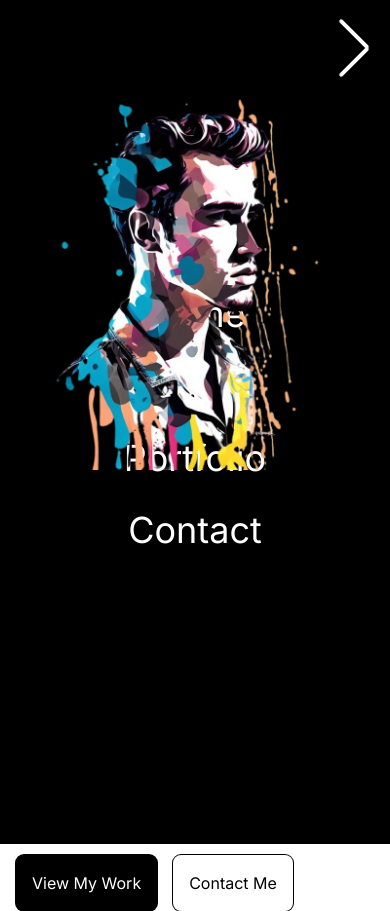
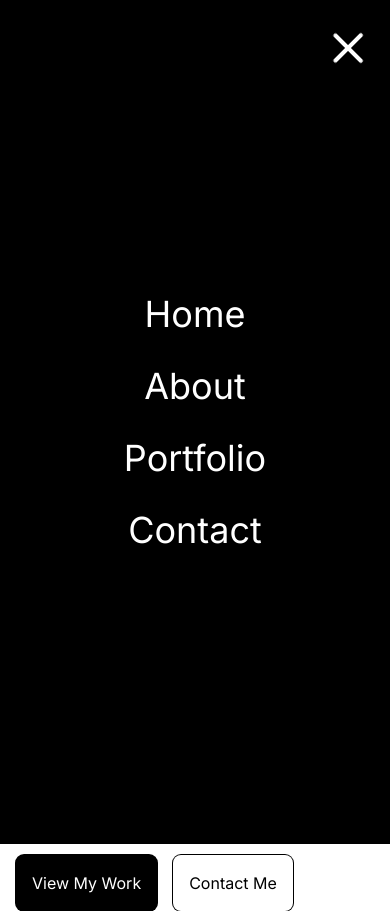
Before and after one commit to AlnafisVSCode/next-Biography-Alnafis, a Next.js app: page / in a window 390 px wide. Both pictures are taken after a click on the button 354 px from the left and 48 px from the top of the page. Built offline with nearby package versions, Linux system fonts and the light colour scheme.

Commit message:
Transitions done

```diff
--- a/src/app/components/navbar.jsx
+++ b/src/app/components/navbar.jsx
@@ -45,6 +45,29 @@
 		},
 	};
 
+	const listVariants = {
+		closed: {
+			x: "100vw", // 100% of viewport width
+		},
+		opened: {
+			x: 0, // 0% of viewport width
+			transition: {
+				type: "tween",
+				duration: 0.5,
+			},
+		},
+	};
+	const listItemVariants = {
+		closed: {
+			opacity: 0,
+			x: -10,
+		},
+		opened: {
+			opacity: 1,
+			x: 0,
+		},
+	};
+
 	return (
 		<div className="h-full flex items-center justify-between px-4 sm:px-8 md:px-12 lg:px-20 xl:px-48 text-xl">
 			{/* Links */}
@@ -88,7 +111,7 @@
 					<motion.div
 						variants={topVariants}
 						animate={open ? "opened" : "closed"}
-						className="w-10 h-1 bg-black rounded"></motion.div>
+						className="w-10 h-1 bg-black rounded origin-left"></motion.div>
 					<motion.div
 						variants={centerVariants}
 						animate={open ? "opened" : "closed"}
@@ -96,18 +119,27 @@
 					<motion.div
 						variants={bottomVariants}
 						animate={open ? "opened" : "closed"}
-						className="w-10 h-1 bg-black rounded"></motion.div>
+						className="w-10 h-1 bg-black rounded origin-left"></motion.div>
 				</button>
 
 				{/* MENU LIST */}
 				{open && (
-					<div className="absolute top-0 left-0 w-screen h-screen bg-black text-white flex flex-col items-center justify-center gap-8 text-4xl">
+					<motion.div
+						variants={listVariants}
+						initial="closed"
+						animate="opened"
+						className="absolute top-0 left-0 w-screen h-screen bg-black text-white flex flex-col items-center justify-center gap-8 text-4xl z-40">
 						{links.map((link) => (
-							<Link href={link.url} key={link.title}>
-								{link.title}
-							</Link>
+							<motion.div
+								variants={listItemVariants}
+								className=""
+								key={link.title}>
+								<Link href={link.url} key={link.title}>
+									{link.title}
+								</Link>
+							</motion.div>
 						))}
-					</div>
+					</motion.div>
 				)}
 			</div>
 		</div>
```
